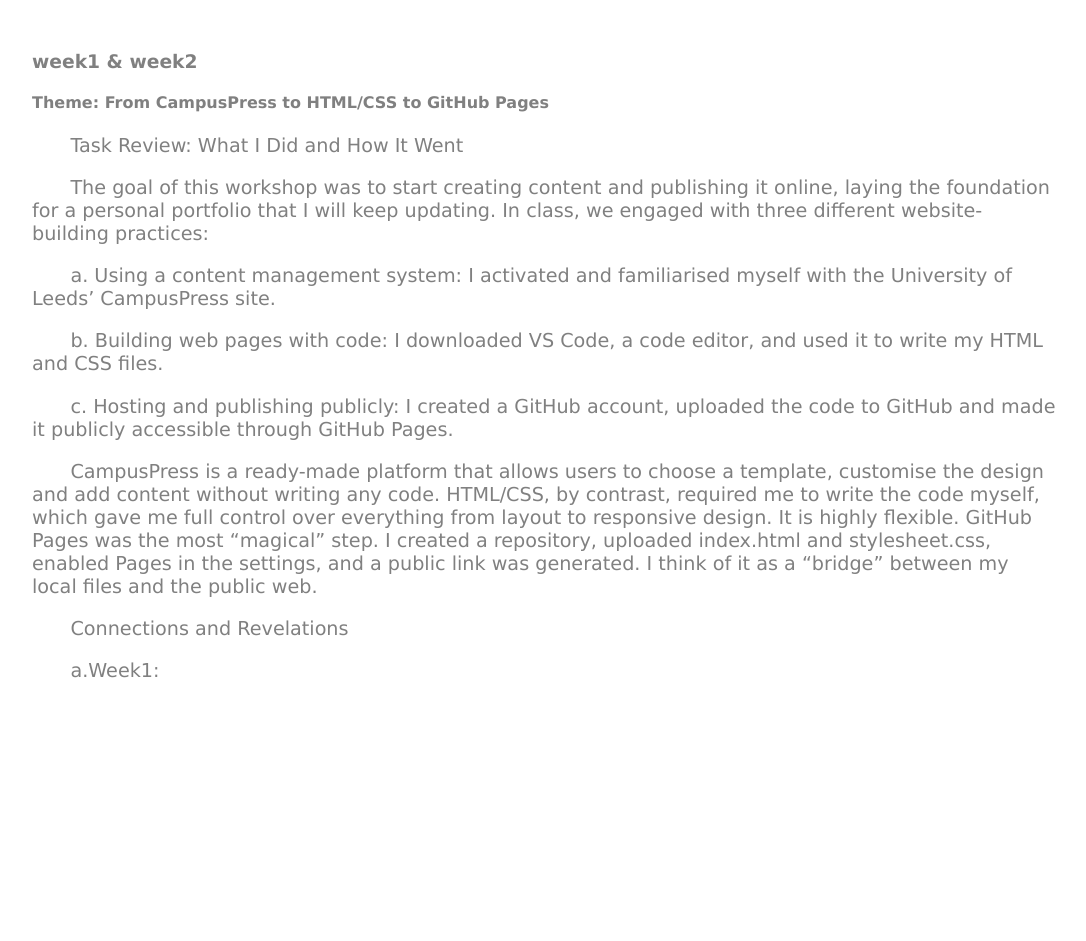
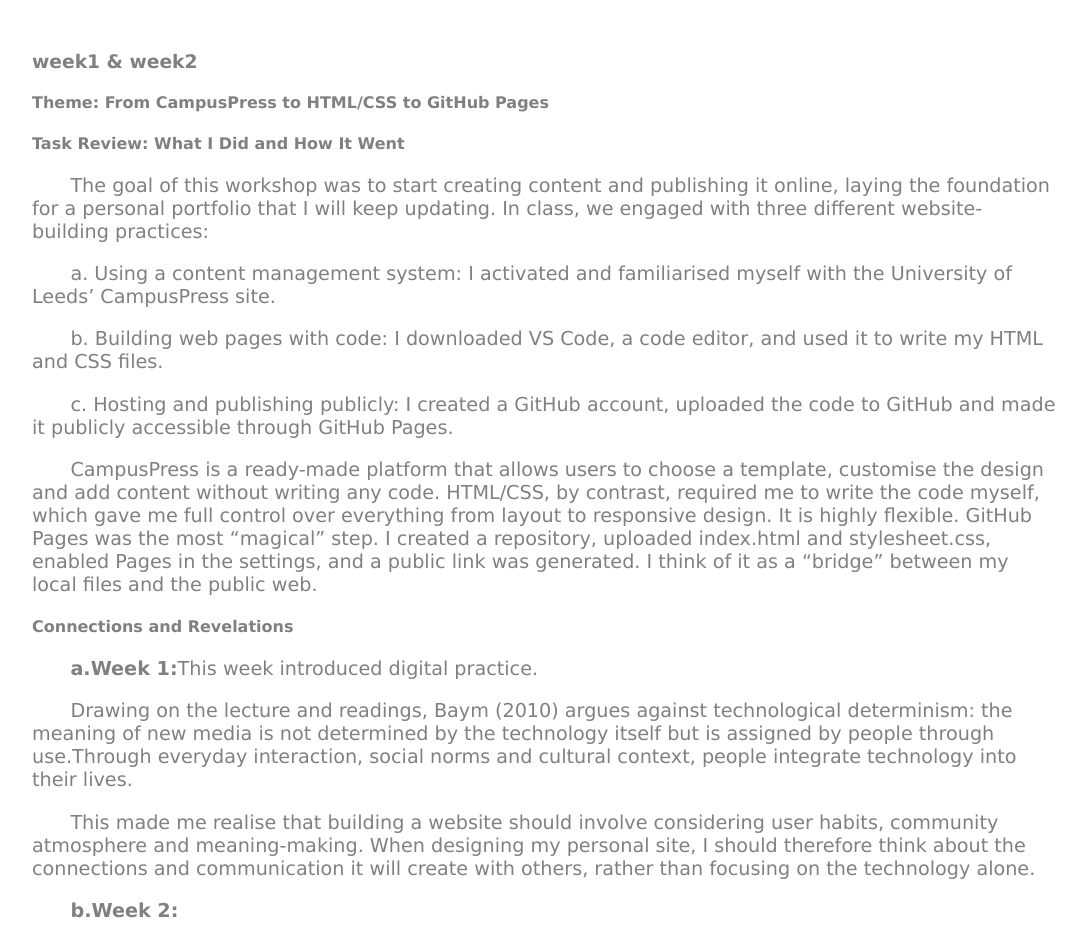
Before and after one commit to Nafeisha-code/mywebsite, a plain HTML site: page index.html in a window 1280 px wide. Shown: the part 165-1106 px from the top of the page, without its empty margins (96-1182 px from the left). Before the commit the page ends 866 px from the top, so only its background shows below. Drawn offline with Linux system fonts and the light colour scheme.

Commit message:
Add files via upload

```diff
--- a/index.html
+++ b/index.html
@@ -9,17 +9,21 @@
   <h2>Weekly Reflections</h2>
   <h3>week1 & week2</h3>
   <h4>Theme: From CampusPress to HTML/CSS to GitHub Pages</h4>
-  <P>Task Review: What I Did and How It Went
-  <p>The goal of this workshop was to start creating content and publishing it online, laying the foundation for a personal portfolio that I will keep updating. In class, we engaged with three different website-building practices:</p>
-  <p>a. Using a content management system: I activated and familiarised myself with the University of Leeds’ CampusPress site.</p>
-  <p>b. Building web pages with code: I downloaded VS Code, a code editor, and used it to write my HTML and CSS files.</p>
-  <p>c. Hosting and publishing publicly: I created a GitHub account, uploaded the code to GitHub and made it publicly accessible through GitHub Pages.</p>
-  <p>CampusPress is a ready-made platform that allows users to choose a template, customise the design and add content without writing any code.
+<h4>Task Review: What I Did and How It Went</h4>
+<p>The goal of this workshop was to start creating content and publishing it online, laying the foundation for a personal portfolio that I will keep updating. In class, we engaged with three different website-building practices:</p>
+<p>a. Using a content management system: I activated and familiarised myself with the University of Leeds’ CampusPress site.</p>
+<p>b. Building web pages with code: I downloaded VS Code, a code editor, and used it to write my HTML and CSS files.</p>
+<p>c. Hosting and publishing publicly: I created a GitHub account, uploaded the code to GitHub and made it publicly accessible through GitHub Pages.</p>
+<p>CampusPress is a ready-made platform that allows users to choose a template, customise the design and add content without writing any code.
 HTML/CSS, by contrast, required me to write the code myself, which gave me full control over everything from layout to responsive design. It is highly flexible.
 GitHub Pages was the most “magical” step. I created a repository, uploaded index.html and stylesheet.css, enabled Pages in the settings, and a public link was generated. I think of it as a “bridge” between my local files and the public web.</p>
 
-  <p>Connections and Revelations</p>
-  <p>a.Week1:
-  </P>
+<h4>Connections and Revelations</h4>
+<p><b>a.Week 1:</b>This week introduced digital practice.
+<p>Drawing on the lecture and readings, Baym (2010) argues against technological determinism: the meaning of new media is not determined by the technology itself but is assigned by people through use.Through everyday interaction, social norms and cultural context, people integrate technology into their lives.</P>
+<p>This made me realise that building a website should involve considering user habits, community atmosphere and meaning-making. When designing my personal site, I should therefore think about the connections and communication it will create with others, rather than focusing on the technology alone.</p>
+<p><b>b.Week 2:</b></p>
+
+
 </body>
 </html>
```
